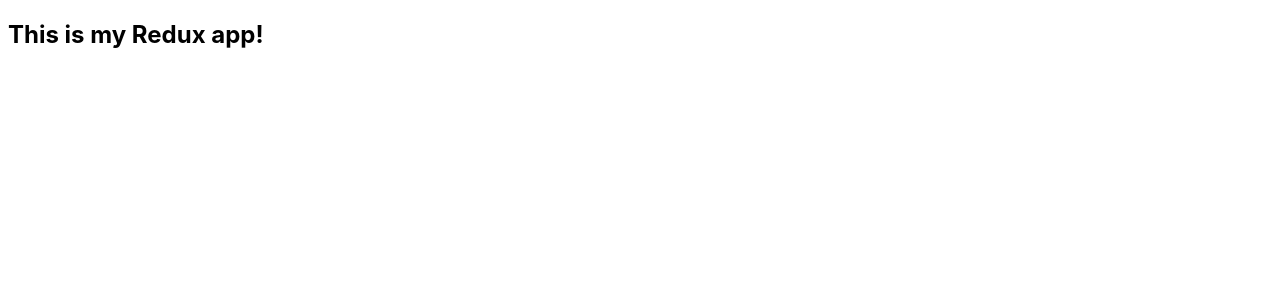
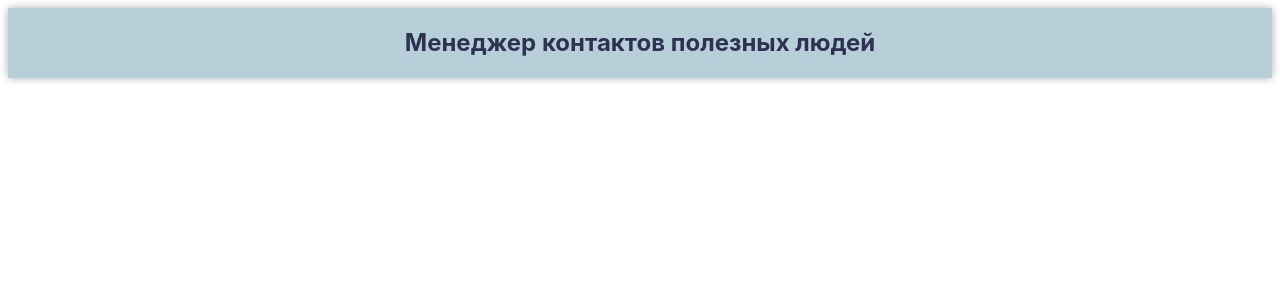
Before and after one commit to gutkati/react-redux-sidebar, a React (Vite) app in the folder my-app/: page / in a window 1280 px wide. Shown: the top 300 px of the page. Built offline with nearby package versions, Linux system fonts and the light colour scheme.

Commit message:
Добавить Header

```diff
--- a/my-app/src/App.jsx
+++ b/my-app/src/App.jsx
@@ -1,8 +1,12 @@
 import React from 'react';
 import {createBrowserRouter, RouterProvider} from "react-router-dom";
+import Header from "./components/header/header";
 
 const App = () => {
-    return <h2>This is my Redux app!</h2>
+    return (
+        <Header/>
+    )
+
 };
 
 export default App;
--- /dev/null
+++ b/my-app/src/components/header/Header.module.css
@@ -0,0 +1,18 @@
+.header {
+    width: 100%;
+    padding: 20px;
+    box-sizing: border-box;
+    background: #b7cfd9;
+    box-shadow: 0 0 8px #afafaf;
+}
+
+.header__container {
+    margin: 0 auto;
+}
+
+.header__title {
+    text-align: center;
+    margin: 0;
+    font-size: 24px;
+    line-height: 30px;color: #2d3250;
+}
--- /dev/null
+++ b/my-app/src/components/header/header.jsx
@@ -0,0 +1,15 @@
+import React from 'react';
+import styles from './Header.module.css'
+
+const Header = () => {
+    return (
+        <div className={styles.header}>
+            <div className={styles.header__container}>
+                <h1 className={styles.header__title}>Менеджер контактов полезных людей</h1>
+            </div>
+
+        </div>
+    );
+};
+
+export default Header;
```
